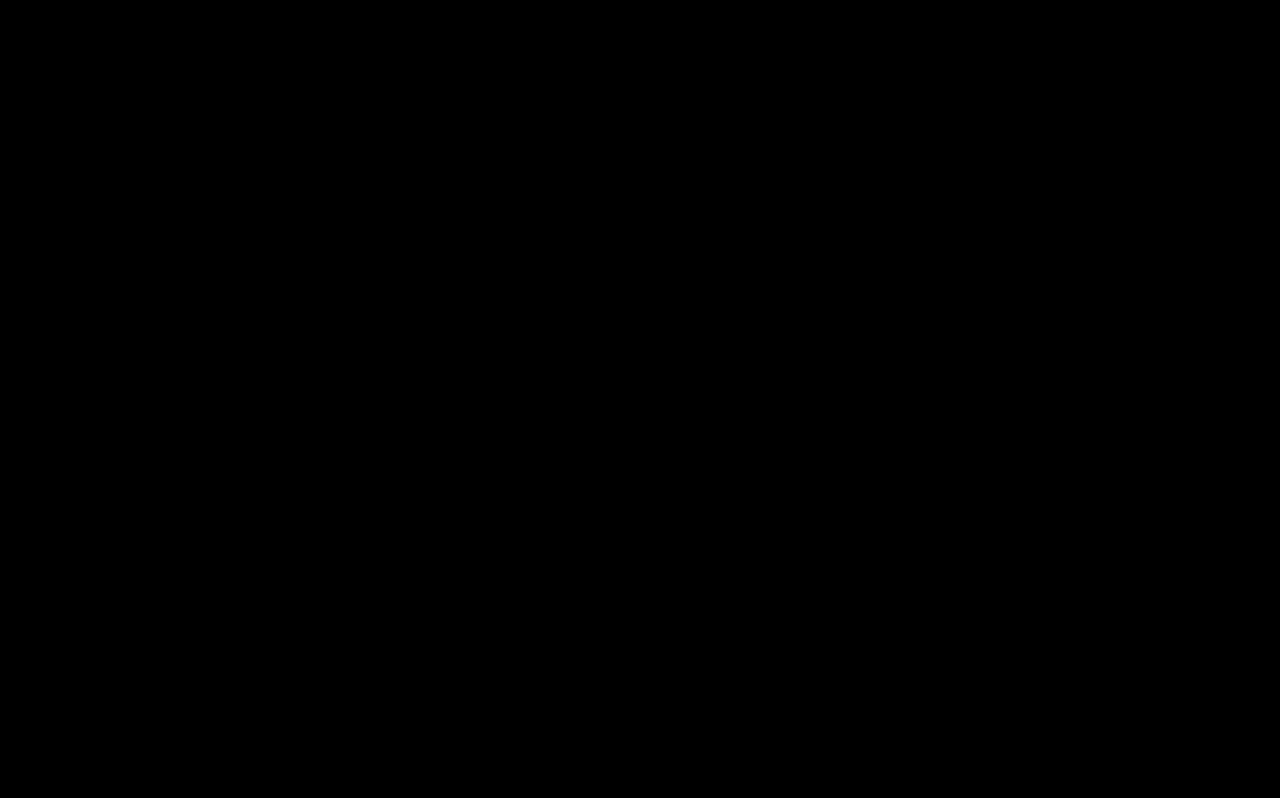
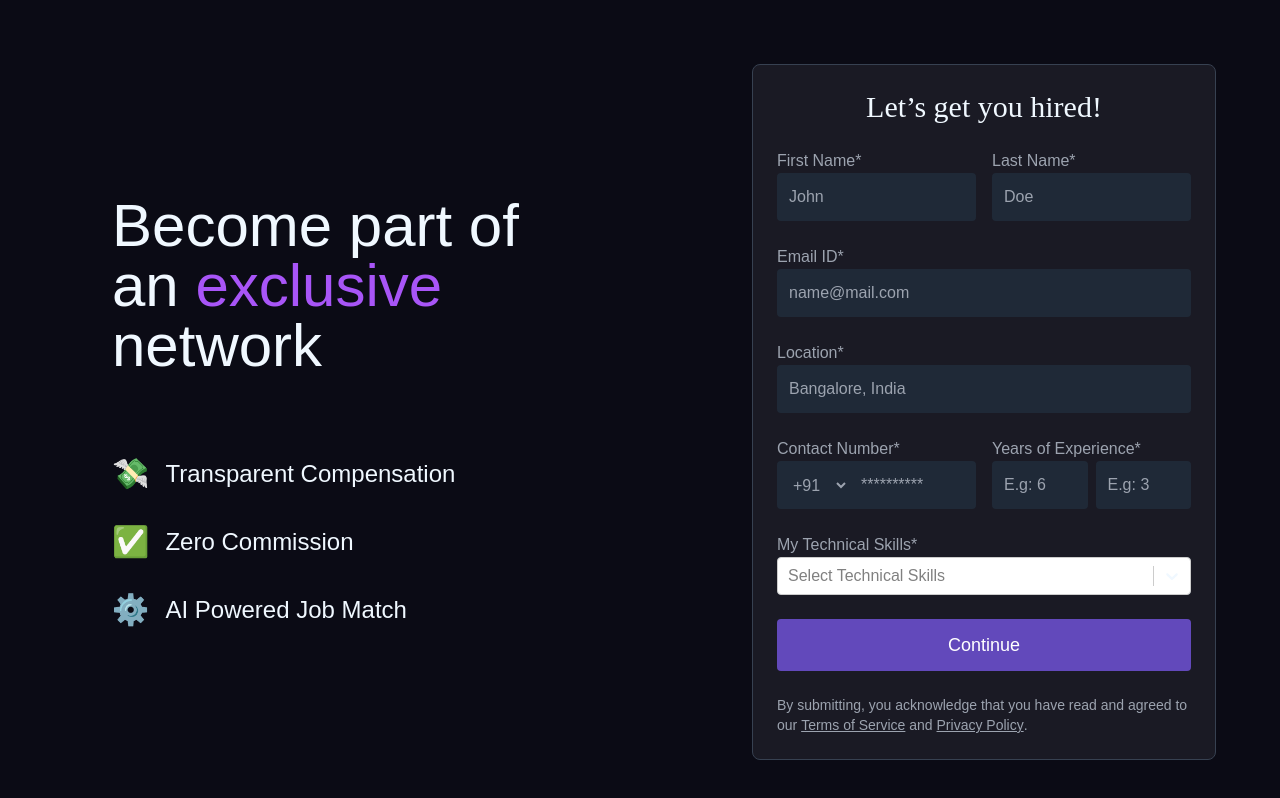
Before and after one commit to Bada-Don/SIH-24, a React (Vite) app: page /talentform in a window 1280 px wide. Before the commit this address had no page. Shown: the top 798 px of the page. Built offline with nearby package versions, Linux system fonts and the light colour scheme; a web font is replaced by a local one.

Commit message:
talent form

```diff
--- a/package.json
+++ b/package.json
@@ -14,7 +14,8 @@
     "react": "^18.3.1",
     "react-countup": "^6.5.3",
     "react-dom": "^18.3.1",
-    "react-router-dom": "^6.26.2"
+    "react-router-dom": "^6.26.2",
+    "select": "^1.1.2"
   },
   "devDependencies": {
     "@eslint/js": "^9.9.0",
--- a/src/App.jsx
+++ b/src/App.jsx
@@ -4,6 +4,7 @@ import Signup from './pages/signup';
 import Home from './pages/Home';  // Home or any other component
 import Login from './pages/LoginPage';  // Home or any other component
 import Jobs from './pages/jobListing';
+import TalentForm from './pages/Talentform';
 
 function App() {
   return (
@@ -13,6 +14,7 @@ function App() {
         <Route path="/" element={<Home />} />
         <Route path="/login" element={<Login />} />
         <Route path="/jobs" element={<Jobs />} />
+        <Route path="/talentform" element={<TalentForm />} />
         {/* Add other routes as needed */}
       </Routes>
     </Router>
--- /dev/null
+++ b/src/pages/Talentform.jsx
@@ -0,0 +1,158 @@
+import React, { useState } from "react";
+import Select from "react-select";
+
+const TalentForm = () => {
+  const [selectedSkills, setSelectedSkills] = useState([]);
+
+  // Options for the technical skills dropdown
+  const skillsOptions = [
+    { value: "NodeJS", label: "NodeJS" },
+    { value: "ReactJS", label: "ReactJS" },
+    { value: "Python", label: "Python" },
+    { value: "Java", label: "Java" },
+    { value: "C++", label: "C++" },
+    { value: "Ruby", label: "Ruby" },
+    { value: "AWS", label: "AWS" },
+    // Add more options as needed
+  ];
+
+  return (
+    <div className="min-h-screen flex flex-col md:flex-row bg-[#0b0b15] text-white font-Aries">
+      {/* Left Section - Info */}
+      <div className="flex-1 p-10 md:p-28 flex flex-col justify-center bg-[#0b0b15] space-y-10">
+        <h1 className="text-4xl md:text-6xl font-light mb-10 leading-relaxed">
+          Become part of an <span className="text-purple-500">exclusive</span> network
+        </h1>
+        <div className="space-y-8">
+          <div className="flex items-center space-x-4">
+            <span className="text-3xl">&#x1F4B8;</span>
+            <span className="text-xl md:text-2xl font-light">Transparent Compensation</span>
+          </div>
+          <div className="flex items-center space-x-4">
+            <span className="text-3xl">&#x2705;</span>
+            <span className="text-xl md:text-2xl font-light">Zero Commission</span>
+          </div>
+          <div className="flex items-center space-x-4">
+            <span className="text-3xl">&#9881;&#xFE0F;</span>
+            <span className="text-xl md:text-2xl font-light">AI Powered Job Match</span>
+          </div>
+        </div>
+      </div>
+
+      {/* Right Section - Form */}
+      <div className="flex-1 p-8 md:p-16 bg-[#0b0b15] flex flex-col justify-center">
+        <div className="border border-gray-700 p-6 rounded-lg max-w-2xl mx-auto bg-[#1a1a24]">
+          <h2 className="text-3xl font-light mb-6 text-center">Let’s get you hired!</h2>
+          <form className="space-y-6">
+            <div className="flex space-x-4">
+              <div className="w-1/2">
+                <label className="block text-gray-400 font-light">First Name*</label>
+                <input
+                  type="text"
+                  placeholder="John"
+                  className="w-full p-3 bg-gray-800 font-Arial text-white rounded focus:outline-none focus:ring-2 focus:ring-purple-500"
+                  required
+                />
+              </div>
+              <div className="w-1/2">
+                <label className="block text-gray-400 font-light">Last Name*</label>
+                <input
+                  type="text"
+                  placeholder="Doe"
+                  className="w-full p-3 font-Arial bg-gray-800 text-white rounded focus:outline-none focus:ring-2 focus:ring-purple-500"
+                  required
+                />
+              </div>
+            </div>
+
+            <div>
+              <label className="block text-gray-400 font-light">Email ID*</label>
+              <input
+                type="email"
+                placeholder="name@mail.com"
+                className="w-full p-3 bg-gray-800 font-Arial text-white rounded focus:outline-none focus:ring-2 focus:ring-purple-500"
+                required
+              />
+            </div>
+
+            <div>
+              <label className="block text-gray-400 font-light">Location*</label>
+              <input
+                type="text"
+                placeholder="Bangalore, India"
+                className="w-full p-3 bg-gray-800 font-Arial text-white rounded focus:outline-none focus:ring-2 focus:ring-purple-500"
+                required
+              />
+            </div>
+
+            <div className="flex space-x-4">
+              <div className="w-1/2">
+                <label className="block text-gray-400 font-light">Contact Number*</label>
+                <div className="flex">
+                  <select className="bg-gray-800 font-Arial text-gray-400 p-3 rounded-l">
+                    <option>+91</option>
+                    {/* Add more country codes as needed */}
+                  </select>
+                  <input
+                    type="tel"
+                    placeholder="**********"
+                    className="w-full p-3 bg-gray-800 text-white rounded-r font-Arial focus:outline-none focus:ring-2 focus:ring-purple-500"
+                    required
+                  />
+                </div>
+              </div>
+
+              <div className="w-1/2">
+                <label className="block text-gray-400 font-light">Years of Experience*</label>
+                <div className="flex space-x-2">
+                  <input
+                    type="number"
+                    placeholder="E.g: 6"
+                    className="w-1/2 p-3 bg-gray-800 text-white rounded font-Arial focus:outline-none focus:ring-2 focus:ring-purple-500"
+                    required
+                  />
+                  <input
+                    type="number"
+                    placeholder="E.g: 3"
+                    className="w-1/2 p-3 bg-gray-800 text-white font-Arial rounded focus:outline-none focus:ring-2 focus:ring-purple-500"
+                    required
+                  />
+                </div>
+              </div>
+            </div>
+
+            {/* Technical Skills Multi-select Dropdown */}
+            <div>
+              <label className="block text-gray-400 font-light">My Technical Skills*</label>
+              <Select
+                isMulti
+                name="skills"
+                options={skillsOptions}
+                className="w-full bg-gray-800 font-Arial text-white rounded"
+                classNamePrefix="select"
+                value={selectedSkills} // Controlled component for selected options
+                onChange={(selected) => setSelectedSkills(selected)} // Update selected skills
+                placeholder="Select Technical Skills" // Placeholder
+                closeMenuOnSelect={false} // Keep menu open for multiple selections
+              />
+            </div>
+
+            <button
+              type="submit"
+              className="w-full py-3 bg-[#6249bb] hover:bg-purple-600 text-white text-lg font-Arial rounded"
+            >
+              Continue
+            </button>
+            <p className="text-sm text-gray-400 mt-4 font-Arial">
+              By submitting, you acknowledge that you have read and agreed to our{" "}
+              <a href="#" className="underline">Terms of Service</a> and{" "}
+              <a href="#" className="underline">Privacy Policy</a>.
+            </p>
+          </form>
+        </div>
+      </div>
+    </div>
+  );
+};
+
+export default TalentForm;
--- a/src/pages/jobListing.jsx
+++ b/src/pages/jobListing.jsx
@@ -1,6 +1,6 @@
 import React from "react";
 import NavBar from '../navbar';
-import jobData from 'jobData.json'; // Assuming your jobData.json is in the same folder
+import jobData from '../pages/jobData.json';
 
 function Jobs() {
     return (
--- a/src/pages/signup.jsx
+++ b/src/pages/signup.jsx
@@ -3,57 +3,57 @@ import React from "react";
 function App() {
   return (
     <div
-      className="text-white min-h-screen relative"
-      style={{
-        backgroundColor: "#0b0b15",
-        backgroundImage: "linear-gradient(to bottom, #0a0a12, #0b0b15)",
-      }}
+      className="text-white min-h-screen flex flex-col md:flex-row items-center justify-center bg-gradient-to-b from-[#0a0a12] to-[#0b0b15]"
     >
       {/* Text Section */}
-      <div className="absolute left-20 top-0 bottom-0 flex items-center p-6">
-        <div className="max-w-2xl space-y-8 text-left">
-          <h1 className="text-6xl md:text-5xl font-bold text-white leading-tight">
+      <div className="md:w-1/2 flex items-center justify-center px-6 md:px-12 py-10 md:py-0">
+        <div className="max-w-xl space-y-6 text-left">
+          <h1 className="text-3xl sm:text-4xl md:text-5xl lg:text-6xl font-bold font-Arial">
             Get the <span className="text-purple-500">best engineering minds</span> to bring your product vision to life.
           </h1>
         </div>
       </div>
 
       {/* Form Section */}
-      <div className="absolute right-20 top-0 bottom-0 flex items-center justify-center w-full md:w-1/2">
-        <div className="w-full max-w-2xl min-h-[600px] bg-black p-8 rounded-lg shadow-lg">
-          <h2 className="text-3xl font-semibold text-white mb-6 text-left">
+      <div className="w-full md:w-1/2 flex items-center justify-center px-4">
+        <div className="w-full max-w-2xl min-h-[500px] md:min-h-[600px] bg-black p-6 md:p-8 rounded-lg shadow-lg">
+          <h2 className="text-2xl sm:text-3xl font- mb-4 md:mb-6 text-left">
             Connect with Top Engineers
           </h2>
+
           <div className="flex justify-between items-center mb-6">
             <a href="https://www.google.com" target="_blank" rel="noopener noreferrer">
-              <img src="https://upload.wikimedia.org/wikipedia/commons/4/4a/Logo_2013_Google.png" alt="Google" className="h-10" />
+              <img src="https://upload.wikimedia.org/wikipedia/commons/4/4a/Logo_2013_Google.png" alt="Google" className="h-8 sm:h-10" />
             </a>
             <a href="https://www.linkedin.com" target="_blank" rel="noopener noreferrer">
-              <img src="https://upload.wikimedia.org/wikipedia/commons/8/81/LinkedIn_icon.svg" alt="LinkedIn" className="h-10" />
+              <img src="https://upload.wikimedia.org/wikipedia/commons/8/81/LinkedIn_icon.svg" alt="LinkedIn" className="h-8 sm:h-10" />
             </a>
           </div>
-          <div className="text-center text-gray-400 text-xl mb-8">or</div>
-          <form className="space-y-6">
+
+          <div className="text-center text-gray-400 text-base sm:text-lg mb-6 md:mb-8">or</div>
+
+          <form className="space-y-4 md:space-y-6">
             <div>
               <input
                 type="email"
                 placeholder="name@work.com"
-                className="w-full mb-3 p-5 rounded bg-gray-800 text-white focus:outline-none focus:ring-2 focus:ring-purple-500"
+                className="w-full mb-3 p-4 sm:p-5 rounded bg-gray-800 text-white focus:outline-none focus:ring-2 focus:ring-purple-500"
                 required
               />
             </div>
             <button
               type="submit"
-              className="w-full bg-purple-700 hover:bg-purple-600 text-white font-bold py-5 rounded"
+              className="w-full bg-purple-700 hover:bg-purple-600 text-white font-bold py-4 sm:py-5 rounded"
             >
               Hire Now
             </button>
-            <p className="text-sm mt-4 text-gray-400">
+            <p className="text-sm sm:text-base mt-4 text-gray-400">
               By submitting, you acknowledge that you have read and agreed to our{" "}
               <a href="#" className="underline">Terms of Service</a> and{" "}
               <a href="#" className="underline">Privacy Policy</a>.
             </p>
           </form>
+
           <div className="mt-6 text-center">
             <a href="/login" className="text-purple-500 hover:underline">Already have an account? Login</a>
           </div>
```
Also changed, not shown: src/pages/LoginPage.jsx (+22 -20 lines), tailwind.config.js (line endings or trailing spaces), 1 other file (tests, documents, lock files or other folders).
